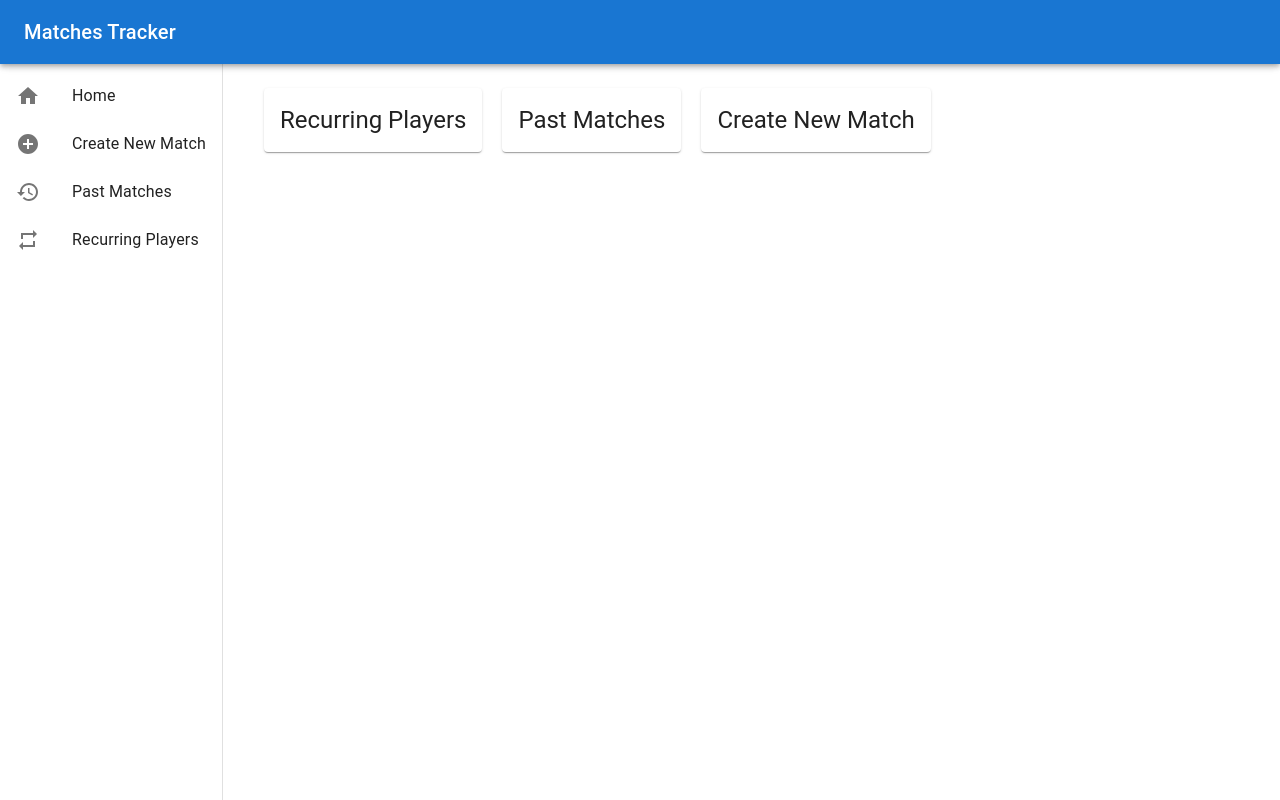
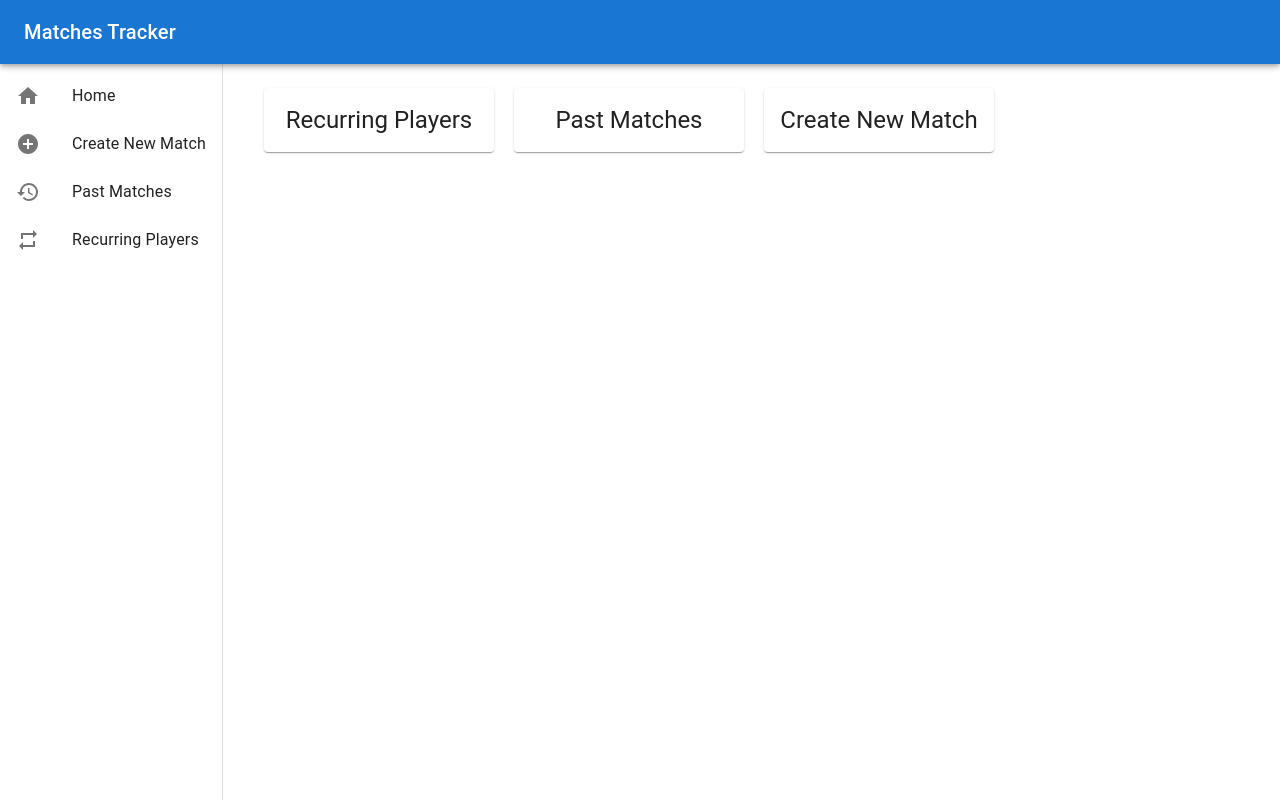
Before and after one commit to hjarenas/weisskirchen-fussbalhalle, a React (Create React App) app: page / in a window 1280 px wide. Built offline with nearby package versions, Linux system fonts and the light colour scheme; no server answers.

Commit message:
fixed the home page

```diff
--- a/src/views/Home.tsx
+++ b/src/views/Home.tsx
@@ -4,27 +4,27 @@ import { Card, CardActionArea, CardContent, Typography } from '@mui/material';
 
 const Home: React.FC = () => {
   return (
-    <div style={{ display: 'flex', gap: '20px', marginBottom: '20px' }}>
-      <Card component={Link} to="/recurring-players" style={{ textDecoration: 'none' }}>
+    <div style={{ display: 'flex', flexWrap: 'wrap', gap: '20px', marginBottom: '20px' }}>
+      <Card component={Link} to="/recurring-players" style={{ textDecoration: 'none', minWidth: 230 }}>
         <CardActionArea>
           <CardContent>
-            <Typography variant="h5">Recurring Players</Typography>
+            <Typography variant="h5" style={{ textAlign: 'center' }}>Recurring Players</Typography>
           </CardContent>
         </CardActionArea>
       </Card>
 
-      <Card component={Link} to="/past-matches" style={{ textDecoration: 'none' }}>
+      <Card component={Link} to="/past-matches" style={{ textDecoration: 'none', minWidth: 230 }}>
         <CardActionArea>
           <CardContent>
-            <Typography variant="h5">Past Matches</Typography>
+            <Typography variant="h5" style={{ textAlign: 'center' }}>Past Matches</Typography>
           </CardContent>
         </CardActionArea>
       </Card>
 
-      <Card component={Link} to="/create-new-match" style={{ textDecoration: 'none' }}>
+      <Card component={Link} to="/create-new-match" style={{ textDecoration: 'none', minWidth: 230 }}>
         <CardActionArea>
           <CardContent>
-            <Typography variant="h5">Create New Match</Typography>
+            <Typography variant="h5" style={{ textAlign: 'center' }}>Create New Match</Typography>
           </CardContent>
         </CardActionArea>
       </Card>
```
